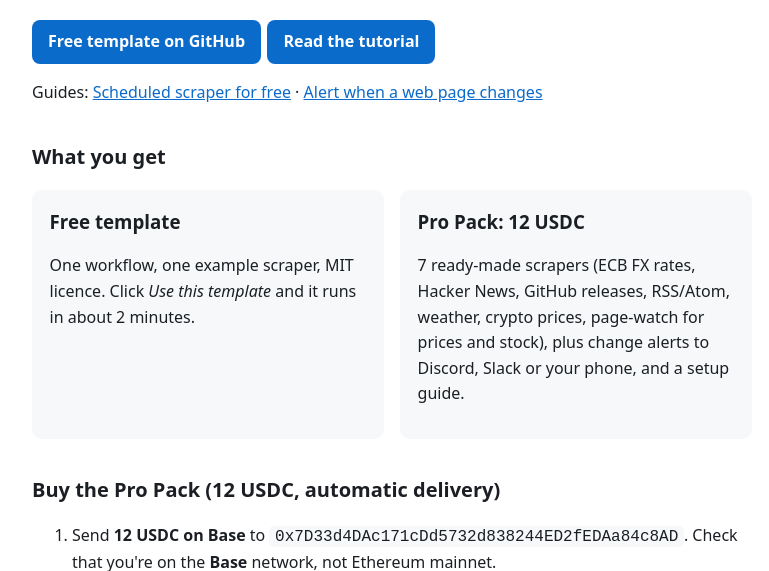
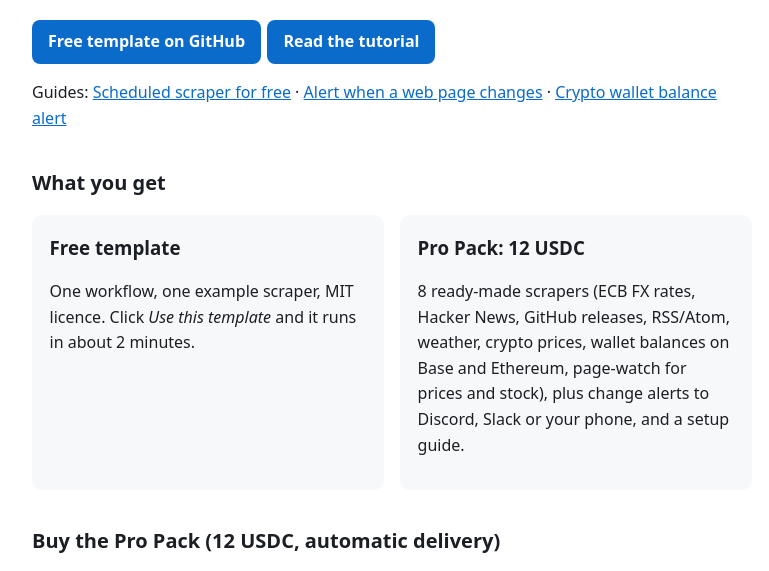
Before and after one commit to caelum-kr-11/caelum-kr-11.github.io, a plain HTML site: page index.html in a window 1280 px wide. Shown: the part 183-754 px from the top of the page, without its empty margins (248-1017 px from the left). Drawn offline with Linux system fonts and the light colour scheme.

Commit message:
Add wallet alert guide

```diff
--- a/index.html
+++ b/index.html
@@ -4,7 +4,7 @@
 <meta charset="utf-8">
 <meta name="viewport" content="width=device-width, initial-scale=1">
 <title>git-scraper-kit: free scheduled web scraping with GitHub Actions</title>
-<meta name="description" content="Run web scrapers on a schedule for free with GitHub Actions. Results are committed to git as a versioned dataset. Free template, tutorial, and a Pro Pack with 7 ready-made scrapers and change alerts.">
+<meta name="description" content="Run web scrapers on a schedule for free with GitHub Actions. Results are committed to git as a versioned dataset. Free template, tutorial, and a Pro Pack with 8 ready-made scrapers and change alerts.">
 <style>
 code{background:var(--card);padding:.1rem .35rem;border-radius:5px;word-break:break-all}
 :root{--fg:#1b1f24;--muted:#57606a;--bg:#fff;--card:#f6f8fa;--accent:#0b6bcb}
@@ -24,12 +24,12 @@ small{color:var(--muted)}
 <h1>Scheduled web scraping for free, with no server</h1>
 <p class="lead">GitHub Actions runs your scrapers on a cron schedule and commits the results to git. The repo becomes a versioned dataset, and every change is a diff.</p>
 <p><a class="btn" href="https://github.com/caelum-kr-11/git-scraper-kit">Free template on GitHub</a><a class="btn" href="blog/free-cron-scraper-github-actions.html">Read the tutorial</a></p>
-<p>Guides: <a href="blog/free-cron-scraper-github-actions.html">Scheduled scraper for free</a> · <a href="blog/website-change-alert-github-actions.html">Alert when a web page changes</a></p>
+<p>Guides: <a href="blog/free-cron-scraper-github-actions.html">Scheduled scraper for free</a> · <a href="blog/website-change-alert-github-actions.html">Alert when a web page changes</a> · <a href="blog/wallet-balance-alert-github-actions.html">Crypto wallet balance alert</a></p>
 
 <h2>What you get</h2>
 <div class="grid">
 <div class="card"><h3>Free template</h3><p>One workflow, one example scraper, MIT licence. Click <i>Use this template</i> and it runs in about 2 minutes.</p></div>
-<div class="card"><h3>Pro Pack: 12 USDC</h3><p>7 ready-made scrapers (ECB FX rates, Hacker News, GitHub releases, RSS/Atom, weather, crypto prices, page-watch for prices and stock), plus change alerts to Discord, Slack or your phone, and a setup guide.</p></div>
+<div class="card"><h3>Pro Pack: 12 USDC</h3><p>8 ready-made scrapers (ECB FX rates, Hacker News, GitHub releases, RSS/Atom, weather, crypto prices, wallet balances on Base and Ethereum, page-watch for prices and stock), plus change alerts to Discord, Slack or your phone, and a setup guide.</p></div>
 </div>
 
 <h2 id="buy">Buy the Pro Pack (12 USDC, automatic delivery)</h2>
```
